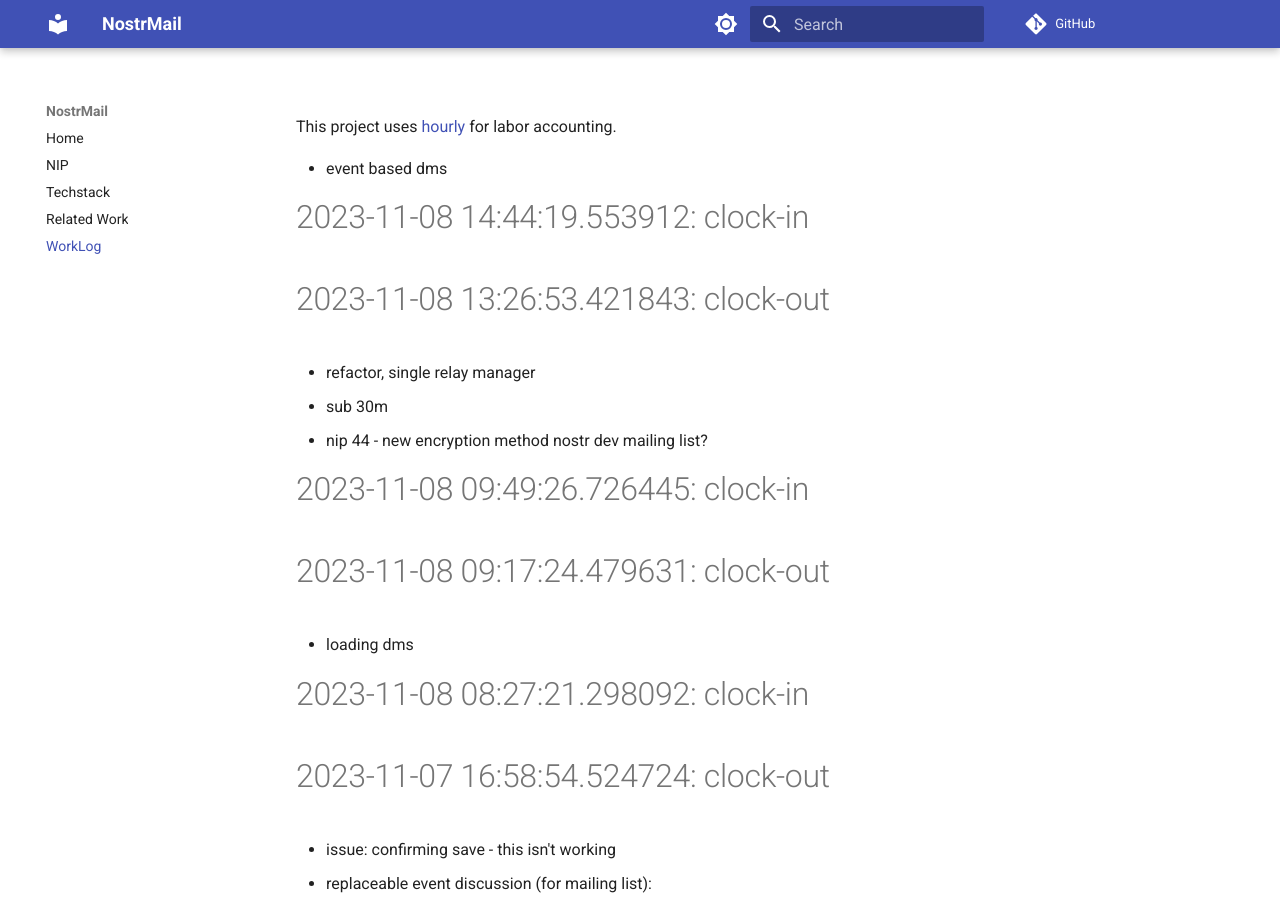
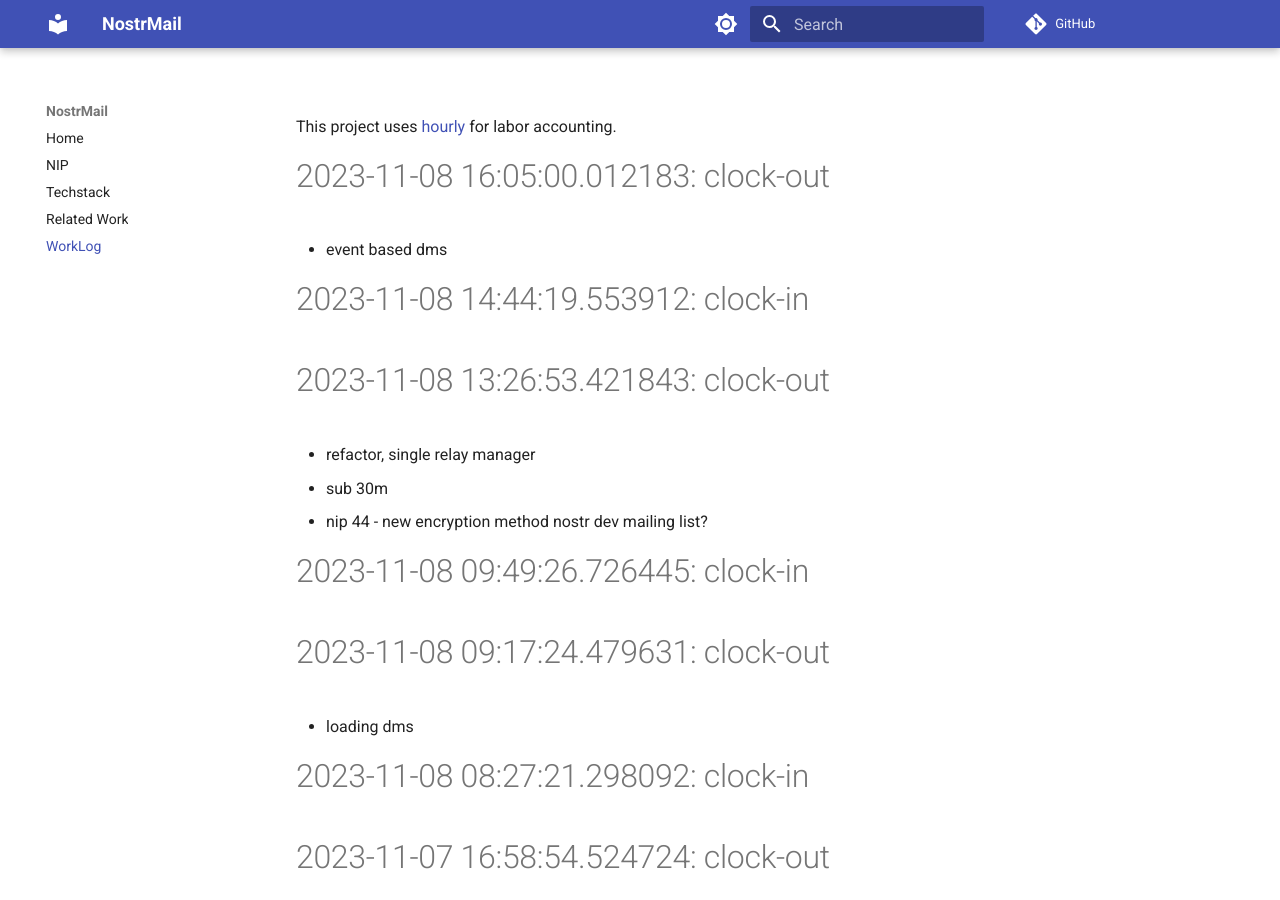
Before and after one commit to asherp/nostr-mail, an MkDocs documentation site: the page built from docs/WorkLog.md, in a window 1280 px wide and 900 px high. Built offline with MkDocs 1.6.1 and Material for MkDocs 9.7.7, drawn with Linux system fonts in a browser that asks for light colours; comment, search, counter and statistics services are not loaded.

Commit message:
clock-out

```diff
--- a/WorkLog.md
+++ b/WorkLog.md
@@ -1,3 +1,5 @@
+# 2023-11-08 16:05:00.012183: clock-out
+
 * event based dms
 
 # 2023-11-08 14:44:19.553912: clock-in
```
